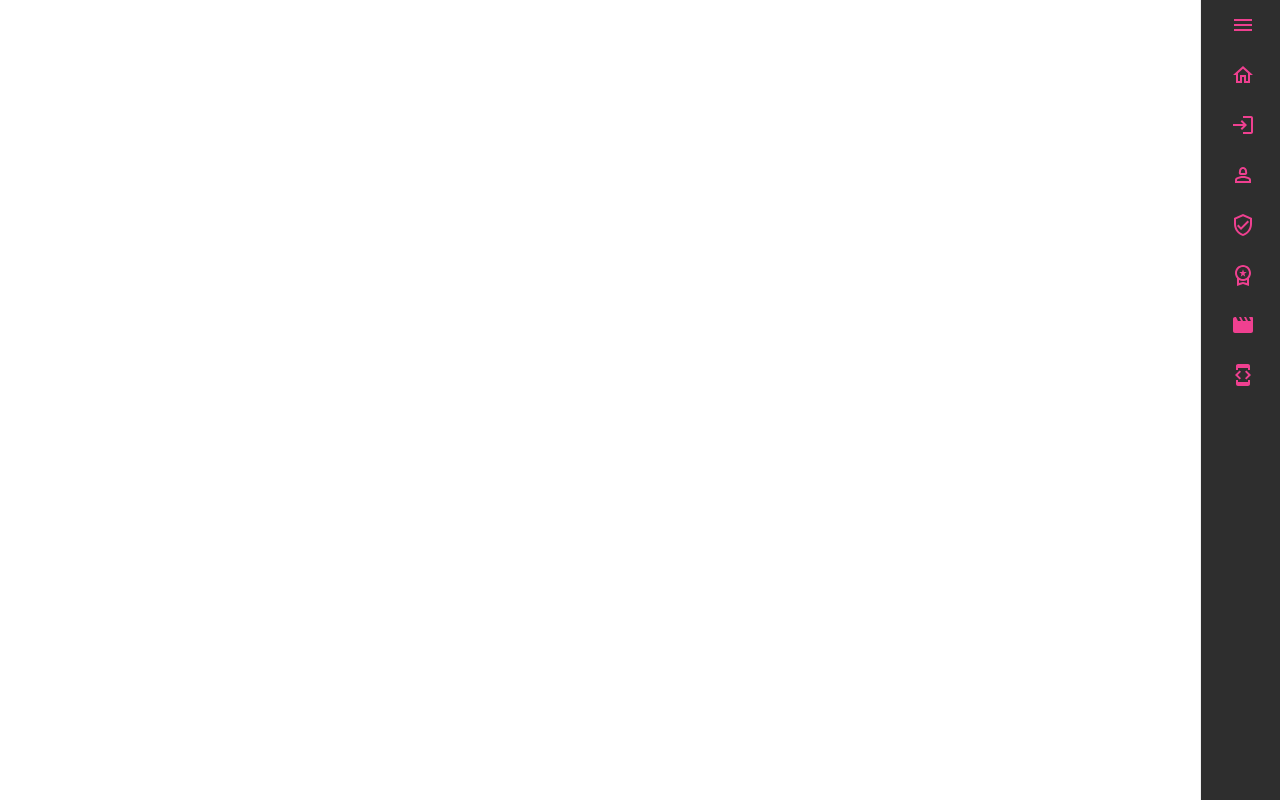
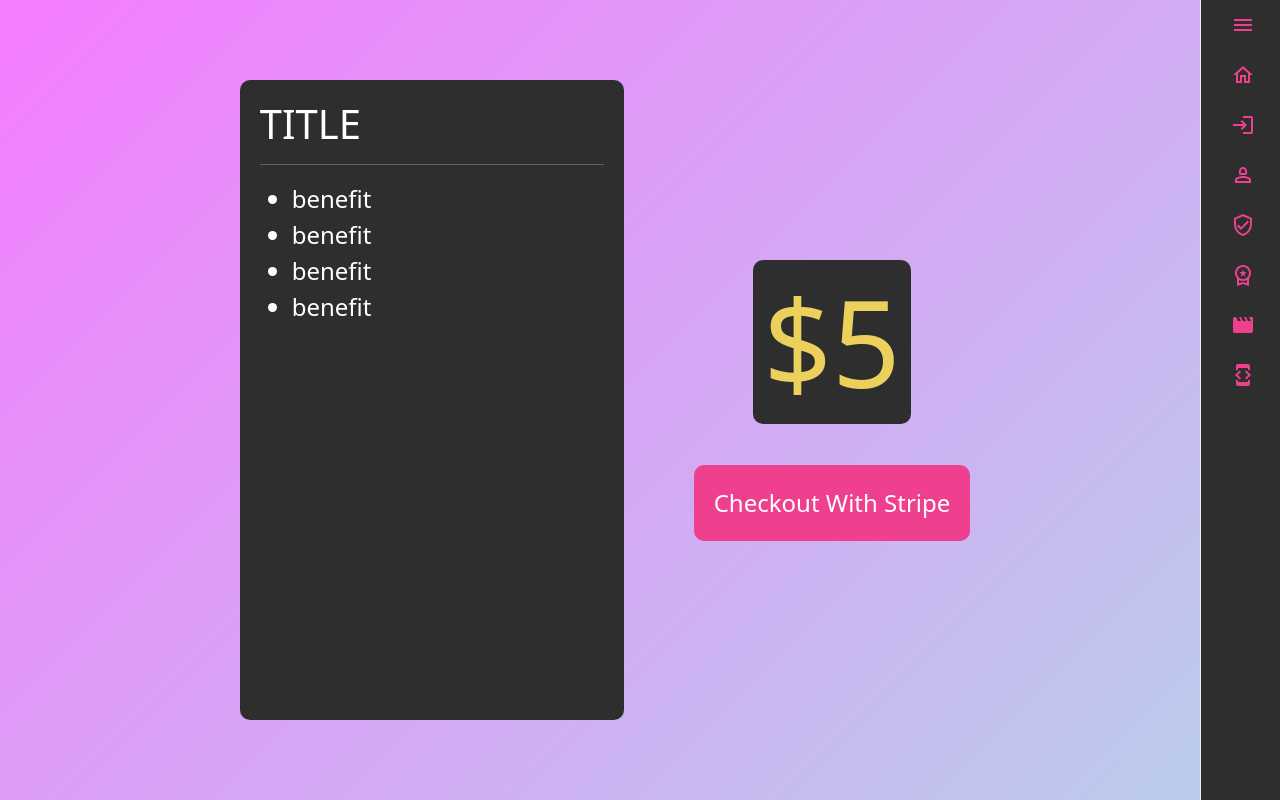
Before and after one commit to Isuru2701/Yolo2.0, a React (Create React App) app: page /checkout in a window 1280 px wide. Built offline with nearby package versions, Linux system fonts and the light colour scheme.

Commit message:
added stylizing to checkout

```diff
--- a/src/components/payments/Checkout.js
+++ b/src/components/payments/Checkout.js
@@ -1,4 +1,5 @@
 import React from "react";
+import '../../styles/checkout.css';
 
 export default function Checkout() {
     return (
@@ -7,17 +8,24 @@ export default function Checkout() {
             <div className='item-info-container'>
                 <div className='item-info'>
                     <div classname='product-title'>
-
+                        <h1>TITLE</h1>
+                        <hr/>
                     </div>
                     <div classname='product-benefits'>
-
+                        <ul>
+                            <li>benefit</li>
+                            <li>benefit</li>
+                            <li>benefit</li>
+                            <li>benefit</li>
+                        </ul>
                     </div>
                 </div>
 
-
-
             </div>
             <div className='amt-info'>
+                <h1 className='amt'>$5</h1>
+                <hr style={{color: 'black'}}/>
+                <button className='checkout-btn'>Checkout With Stripe</button>
             </div>
 
         </div>
--- a/src/styles/checkout.css
+++ b/src/styles/checkout.css
@@ -1,10 +1,65 @@
-.checkout-container{
+.checkout-container {
     display: flex;
     flex-direction: row;
+    width: 100%;
+    min-height: 100vh;
+    justify-content: center;
+    align-items: center;
+    background: linear-gradient(-45deg, var(--accent), var(--sharp-pink)); /* Add a gradient background */
+    font-size: 24px;
 }
 
-.item-info-container{
+.item-info {
+    background-color: var(--base-grey);
+    width: 30vw; /* Increase the width */
+    min-height: 80vh; /* Increase the height */
+    color: var(--highlight-white);
+    padding: 20px; /* Increase the padding */
+    border-radius: 10px;
+}
+
+.amt-info {
     display: flex;
+    flex-direction: column;
     justify-content: center;
     align-items: center;
+    margin: 0 70px; /* Increase the margin */
+    color: var(--gold);
+
 }
+
+.amt-info h1 {
+    font-size: 120px; /* Increase the font size */
+}
+
+.amt {
+    background-color: var(--base-grey);
+    border: none;
+    border-radius: 10px;
+    padding: 10px;
+    align-items: center;
+}
+
+.product-title h1 {
+    font-size: 350px; /* Increase the font size */
+    margin: 0;
+}
+
+.product-benefits li {
+    font-size: 80px; /* Increase the font size */
+}
+
+.checkout-btn {
+    font-size: 24px; /* Increase the font size */
+    background-color: var(--tone-highlight);
+    border: none;
+    border-radius: 10px;
+    padding: 20px; /* Increase the padding */
+    color: var(--highlight-white);
+    width: 100%;
+}
+
+.checkout-btn:active {
+    background-color: var(--highlight-white);
+    color: var(--tone-highlight);
+}
--- a/src/styles/user.css
+++ b/src/styles/user.css
@@ -92,9 +92,6 @@ input[type="checkbox"] {
   cursor: pointer;
 }
 
-button:hover {
-  background-color: var(--main-button-hover);
-}
 
 .logo {
   width: 200px;
```
